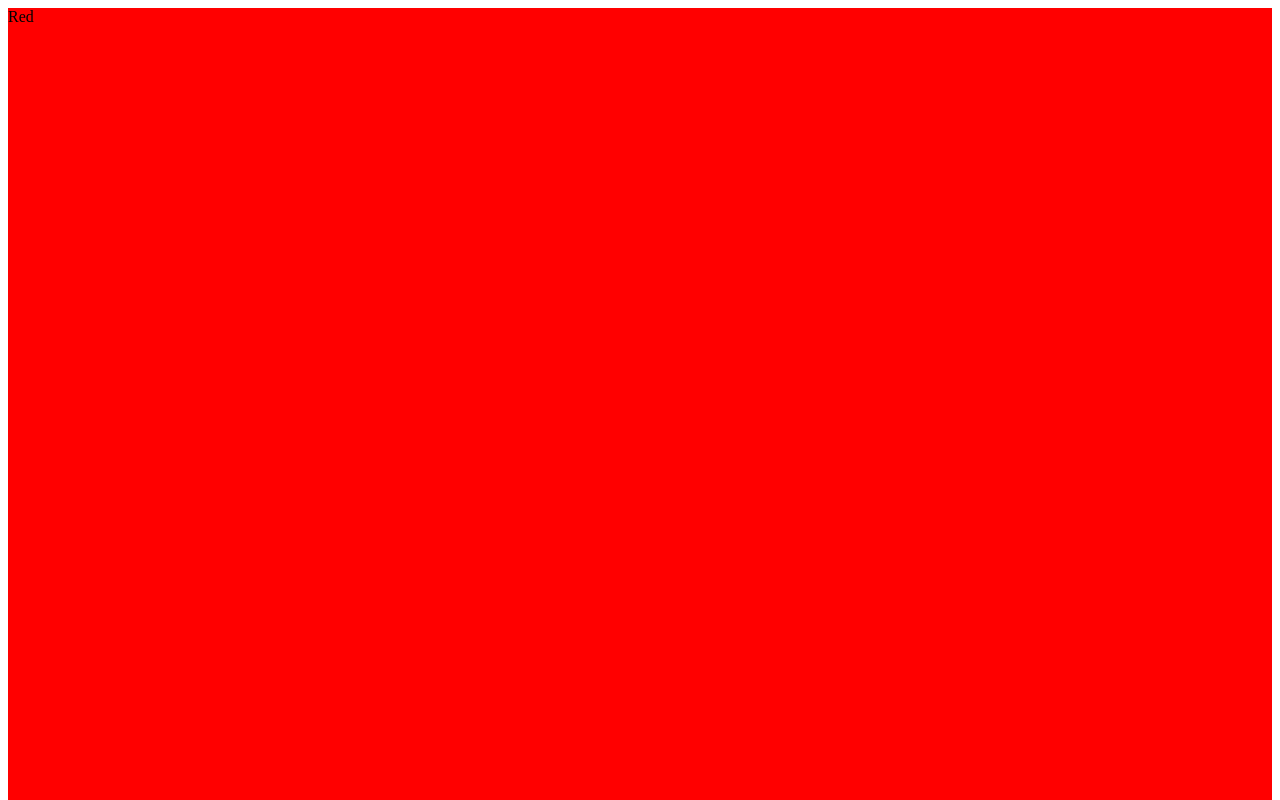
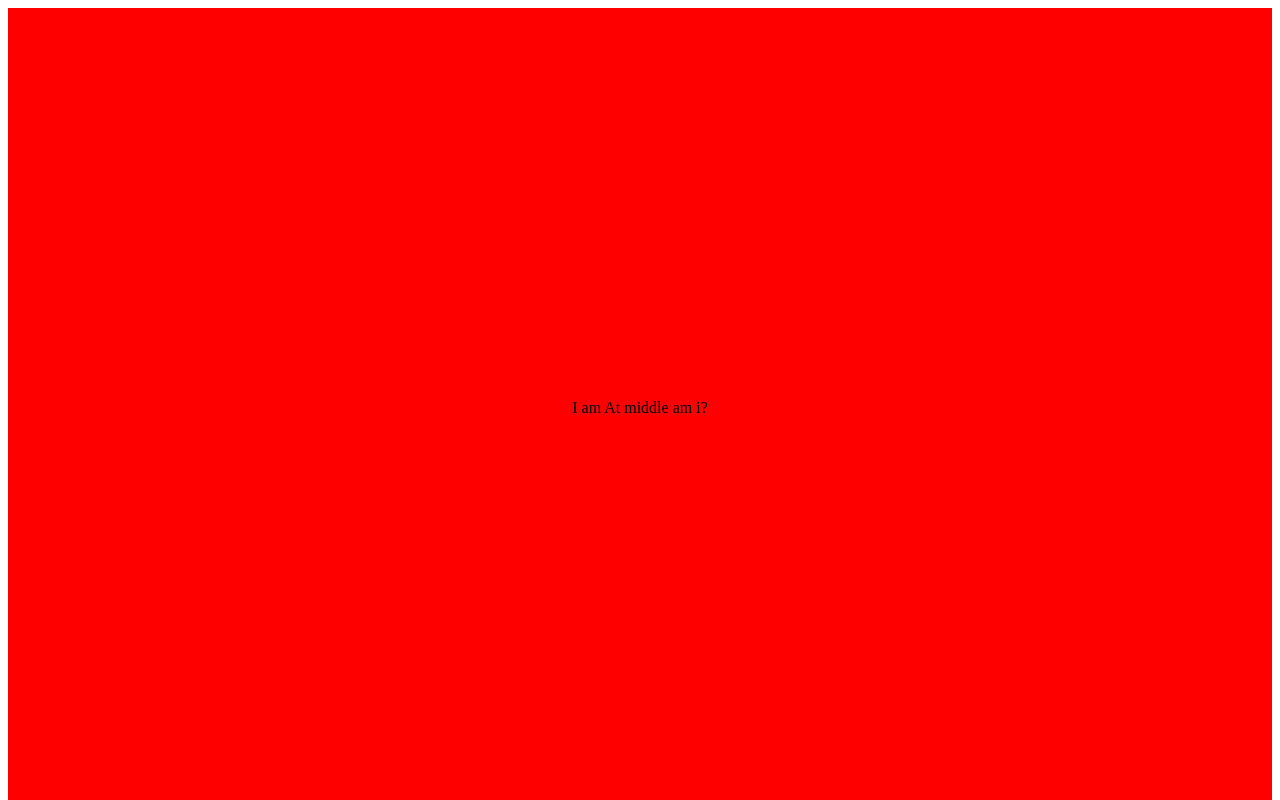
Before and after one commit to jbertan/redux, a Next.js app: page / in a window 1280 px wide. Shown: the top 800 px of the page. Built offline with nearby package versions, Linux system fonts and the light colour scheme.

Commit message:
test flex middle

```diff
--- /dev/null
+++ b/src/components/middleBox.tsx
@@ -0,0 +1,4 @@
+const MiddleBox = () => {
+  return <div className="middlebox">I am At middle am i?</div>;
+};
+export default MiddleBox;
--- a/src/pages/index.tsx
+++ b/src/pages/index.tsx
@@ -1,6 +1,7 @@
 import Head from "next/head";
 import Image from "next/image";
 import { Inter } from "next/font/google";
+import MiddleBox from "@/components/middleBox";
 
 const inter = Inter({ subsets: ["latin"] });
 
@@ -14,7 +15,9 @@ export default function Home() {
         <link rel="icon" href="/favicon.ico" />
       </Head>
       <main>
-        <div className="container__red">Red</div>
+        <div className="container__red">
+          <MiddleBox />
+        </div>
         <div className="container__blue">Blue</div>
       </main>
     </>
--- a/src/styles/main.scss
+++ b/src/styles/main.scss
@@ -1,2 +1,3 @@
 //components
 @import "sass/components/header";
+@import "sass/components/middlebox";
--- a/src/styles/sass/components/_header.scss
+++ b/src/styles/sass/components/_header.scss
@@ -2,6 +2,9 @@
   height: 100vh;
   width: 100%;
   background-color: red;
+  display: flex;
+  justify-content: center;
+  align-items: center;
 }
 .container__blue {
   height: 100vh;
--- /dev/null
+++ b/src/styles/sass/components/_middlebox.scss
@@ -0,0 +1,5 @@
+.middle__box {
+  display: flex;
+  justify-content: center;
+  align-items: center;
+}
```
